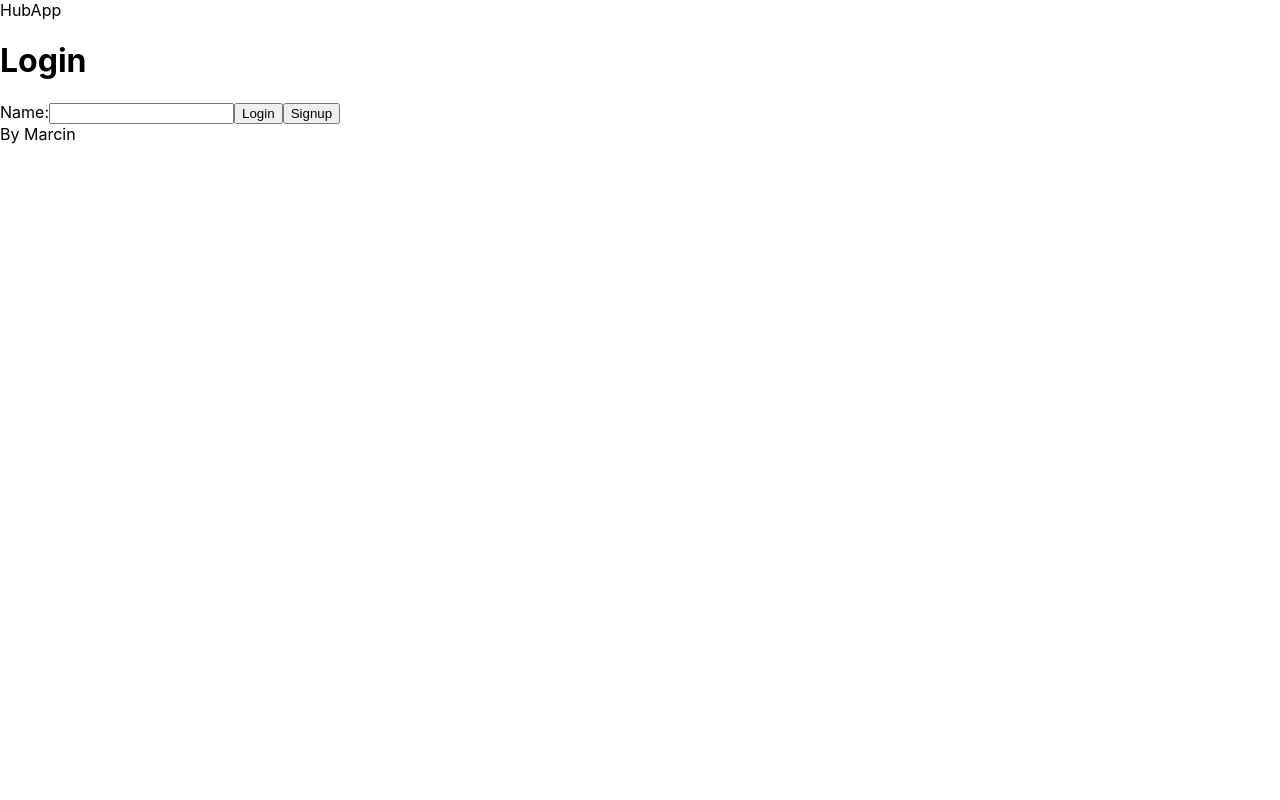
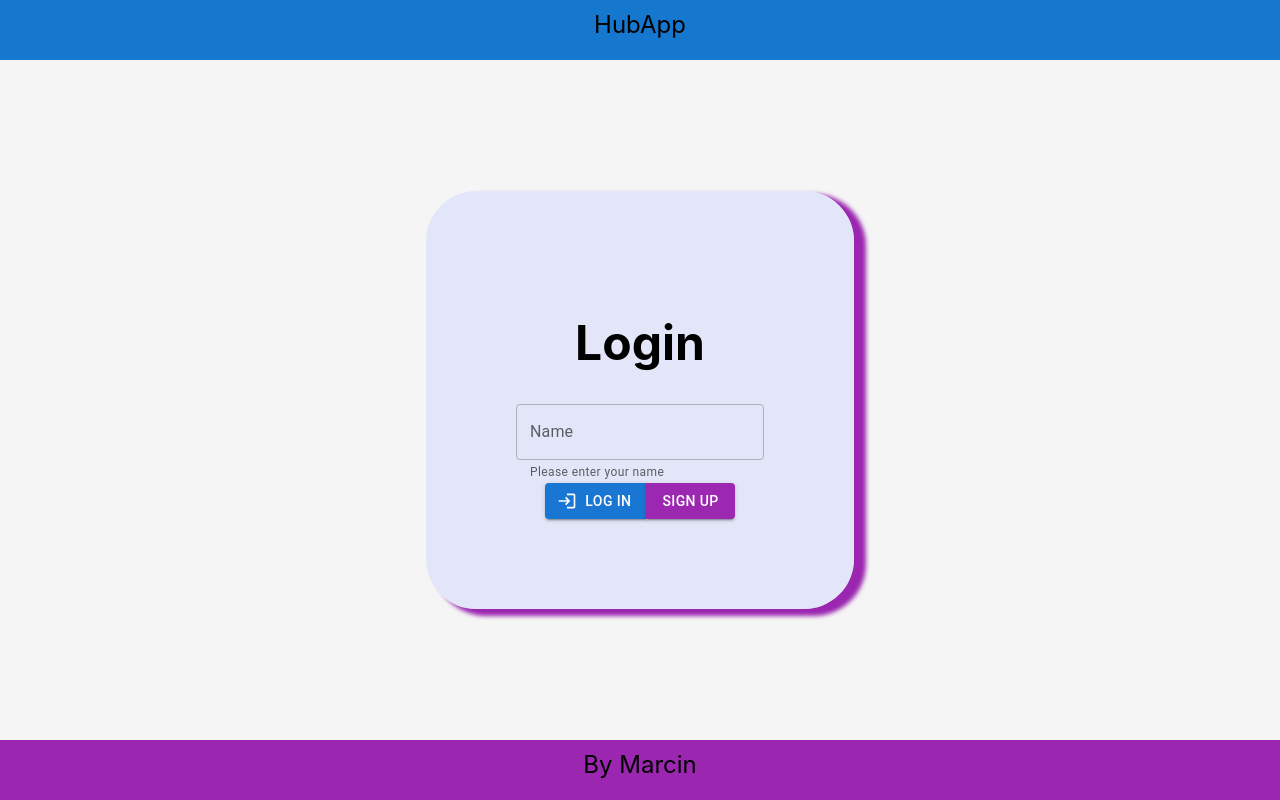
Before and after one commit to 4RCZ1/hubfront, a React (Create React App) app: page /login in a window 1280 px wide. Built offline with nearby package versions, Linux system fonts and the light colour scheme.

Commit message:
Styled LogIn

```diff
--- a/package.json
+++ b/package.json
@@ -3,6 +3,11 @@
   "version": "0.1.0",
   "private": true,
   "dependencies": {
+    "@emotion/react": "^11.9.3",
+    "@emotion/styled": "^11.9.3",
+    "@material/button": "^14.0.0",
+    "@mui/icons-material": "^5.8.4",
+    "@mui/material": "^5.8.4",
     "@reduxjs/toolkit": "^1.8.2",
     "@testing-library/jest-dom": "^5.16.4",
     "@testing-library/react": "^13.3.0",
--- a/src/App.css
+++ b/src/App.css
@@ -1,5 +1,37 @@
-main {
+#root{
+  min-height: 100vh;
+  display:flex;
+  flex-direction:column;
+}
+body{
+  text-align: center;
+  background-color: whitesmoke;
+  font-size: 150%;
+  min-height: 100vh;
+}
+header{
+  background-color: #1677cf;
+  padding: 10px;
+  min-height: 5vh;
+}
+main{
   display:flex;
   flex-direction:column;
   flex-grow:1;
+  justify-content: center;
+  align-items: center;
 }
+.container{
+  background-color: rgba(216, 221, 251, 0.58);
+  padding: 7%;
+  border-radius: 50px;
+  box-shadow: 10px 5px 4px 2px #9b27b0;
+}
+footer{
+  background-color: #9b27b0;
+  padding: 10px;
+  min-height: 5vh;
+}
+.error{
+  color: red;
+}
--- a/src/routes/Login.js
+++ b/src/routes/Login.js
@@ -3,12 +3,17 @@ import {useDispatch} from "react-redux";
 import {useAppSelector} from "../redux/hooks";
 import {useNavigate} from "react-router";
 import {paths} from "../router/Router";
+import Button from '@mui/material/Button';
+import LoginIcon from '@mui/icons-material/Login';
+import PersonIcon from '@mui/icons-material/Person';
+import ButtonGroup from '@mui/material/ButtonGroup';
+import TextField from '@mui/material/TextField';
 
 const Login = () => {
     const dispatch = useDispatch();
     const user = useAppSelector(selectUser);
     const navigate = useNavigate();
-  if(user.isLoggedIn){
+    if (user.isLoggedIn) {
         navigate(paths.main)
     }
     const login = () => {
@@ -20,15 +25,23 @@ const Login = () => {
         dispatch(signupAsync(name));
     }
     return (
-    <div>
+        <div className={"container"}>
             <h1>Login</h1>
-      {user.status === 'failed'? <h3>Login failed</h3>: null}
+            {user.status === 'failed' ? <p className={"error"}>Login failed</p> : null}
             <label>
-          Name:
-          <input type="text" name="name" id="name"/>
-        </label>
-      <button onClick={login} disabled={user.status === 'loading'}>Login</button>
-      <button onClick={signup} disabled={user.status === 'loading'}>Signup</button>
+                <TextField helperText="Please enter your name" color={"secondary"} id="name" label="Name" />
+                {/*  <input type="text" name="name" id="name"/>
+                   <PersonIcon fontSize={"large"}/>
+               <TextField label="Name: " color="secondary" focused id="name"/>
+           */}
+            </label><br/>
+
+            <ButtonGroup>
+                <Button startIcon={<LoginIcon/>} variant={"contained"} color={"primary"} onClick={login}
+                        disabled={user.status === 'loading'}>Log in</Button>
+                <Button color={"secondary"} variant={"contained"} onClick={signup} disabled={user.status === 'loading'}>Sign
+                    up</Button>
+            </ButtonGroup>
         </div>
     );
 }
--- a/src/routes/Main.js
+++ b/src/routes/Main.js
@@ -17,7 +17,6 @@ const Main = () => {
       <h1>Name: {user.name}</h1>
       <h2>Points: {user.points}</h2>
       <Actions />
-      <Events />
     </div>
   );
 }
```
Also changed, not shown: 1 other file (tests, documents, lock files or other folders). Lines whose indentation alone changed are shown as unchanged.
